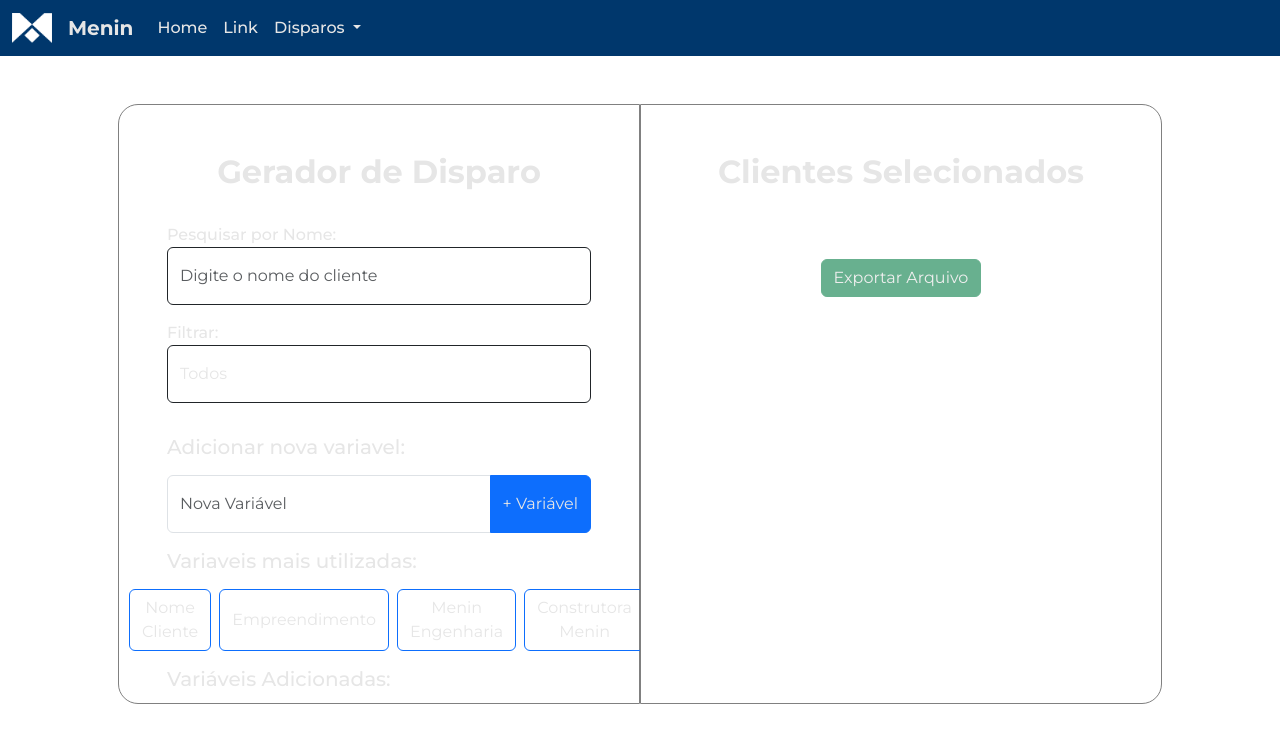
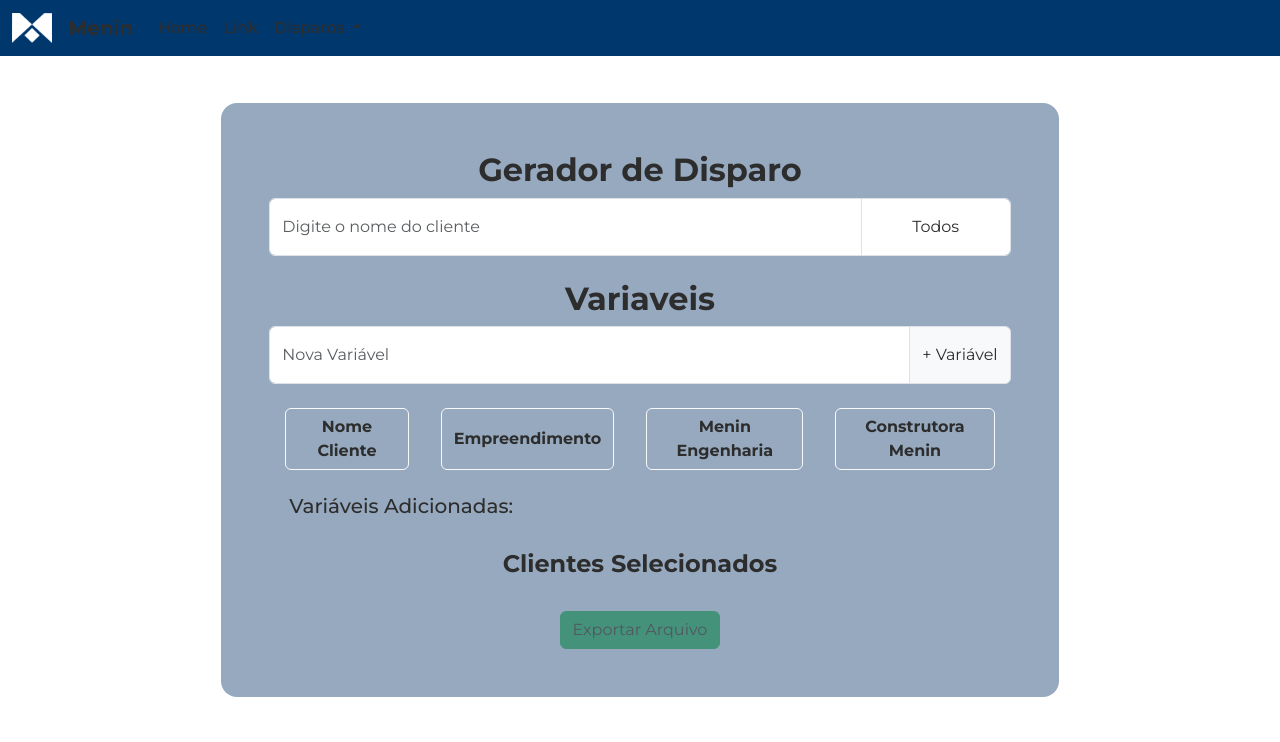
Before and after one commit to GustavoM4tias/Menin, a Vue app: page /tela1 in a window 1280 px wide. Shown: the top 742 px of the page. Built offline with nearby package versions, Linux system fonts and the light colour scheme.

Commit message:
continua feio

```diff
--- a/src/assets/styles/styles.css
+++ b/src/assets/styles/styles.css
@@ -7,5 +7,5 @@ https://www.figma.com/design/3RmLkkDM5Rj3lkcxlZE6aI/Untitled?node-id=0-1&t=GY8Uu
 * {
     font-family: "Montserrat", sans-serif;
     font-weight: 500;
-    color: rgb(230, 230, 230)!important;
+    color: rgb(45, 45, 45)!important;
 }
--- a/src/components/Header.vue
+++ b/src/components/Header.vue
@@ -4,7 +4,7 @@
 
 <template>
 
-<nav class="navbar navbar-expand-lg">
+<nav class="navbar z-3 navbar-expand-lg">
   <div class="container-fluid">
     <img src="../assets/img/menin.png" alt="" width="40">
     <a class="fw-bolder mx-3 navbar-brand">Menin</a>
@@ -40,6 +40,10 @@
 
 .navbar {
   background-color: var(--color-blue-1);
+  width: 100%;
+  position: fixed;
+  top: 0;
+
 }
 
 .dropdown-menu {
--- a/src/views/tela1.vue
+++ b/src/views/tela1.vue
@@ -1,18 +1,23 @@
 <template>
-  <div class="container-fluid d-flex flex-column justify-content-center align-items-center flex-column">
-
-    <div class="container p-5 d-flex">
-      <div class="card-1 col-lg-6 col-12 p-5 m-auto">
-        <h1 class="text-center fs-2 fw-bold">Gerador de Disparo</h1>
-
-        <div class="inputs py-3">
-          <label class="mt-2">Pesquisar por Nome:</label>
-          <input class="form-control py-3 border-dark" type="text" v-model="search" @input="updateSearchResults"
-            placeholder="Digite o nome do cliente">
-
-          <div class="position-relative bg-primary">
+    <div class="container-fluid d-flex vh-100">
+      <div class="card-1 col-lg-8 col-12 p-5 m-auto d-flex flex-column justify-content-center rounded-4">
+        <div class="inputs">
+          <h1 class="text-center fs-2 fw-bold">Gerador de Disparo</h1>
+          <div class="input-group">
+            <input class="form-control py-3" type="text" v-model="search" @input="updateSearchResults"
+              placeholder="Digite o nome do cliente">
+            <div class="filtro">
+              <select v-model="selectedEmpreendimento" @change="updateSearchResults"
+                class="form-control rounded-start-0 select-scroll py-3">
+                <option value="">Todos</option>
+                <option v-for="empreendimento in empreendimentos" :key="empreendimento" :value="empreendimento">{{
+                  empreendimento }}</option>
+              </select>
+            </div>
+          </div>
+          <div class="position-relative mt-0 bg-primary">
             <ul class="resultados list-group z-3 w-100 position-absolute"
-              style="max-height: 30vh !important; overflow-y: auto;"
+              style="max-height: 30vh !important; color: white; overflow-y: auto;"
               v-show="showSearchResults && searchResults.length > 0">
               <li class="list-group-item z-3 w-100 d-flex justify-content-between"
                 v-for="(cliente, index) in searchResults" :key="index" @click="adicionarCliente(cliente)">
@@ -20,39 +25,27 @@
               </li>
             </ul>
           </div>
-
-          <label class="mt-3">Filtrar:</label>
-          <select v-model="selectedEmpreendimento" @change="updateSearchResults"
-            class="form-control py-3 border-dark select-scroll">
-            <option value="">Todos</option>
-            <option v-for="empreendimento in empreendimentos" :key="empreendimento" :value="empreendimento">{{
-              empreendimento }}</option>
-          </select>
         </div>
-
-
-        <div class="col-12">
-          <h5 class="my-3">Adicionar nova variavel:</h5>
+        <div class="col-12 my-4">
+          <h1 class="text-center fs-2 fw-bold">Variaveis</h1>
           <div class="input-group">
             <input type="text" class="form-control py-3" v-model="novaVariavel" placeholder="Nova Variável">
-            <button class="btn btn-primary" @click="adicionarNovaVariavel">+ Variável</button>
+            <button class="btn btn-light border" @click="adicionarNovaVariavel">+ Variável</button>
+          </div>
+          <div class="col-12 d-flex justify-content-center mt-4">
+            <button class="btn btn-outline-light fw-bold mx-lg-3 mx-1" @click="adicionarVariavel('Nome Cliente')">Nome
+              Cliente</button>
+            <button class="btn btn-outline-light fw-bold mx-lg-3 mx-1"
+              @click="adicionarVariavel('Empreendimento')">Empreendimento</button>
+            <button class="btn btn-outline-light fw-bold mx-lg-3 mx-1" @click="adicionarVariavel('Menin Engenharia')">Menin
+              Engenharia</button>
+            <button class="btn btn-outline-light fw-bold mx-lg-3 mx-1"
+              @click="adicionarVariavel('Construtora Menin')">Construtora
+              Menin</button>
           </div>
         </div>
-
-        <h5 class="my-3">Variaveis mais utilizadas:</h5>
-        <div class="my-1 mx-2 col-12 d-flex justify-content-center">
-          <button class="btn btn-outline-primary mx-1" @click="adicionarVariavel('Nome Cliente')">Nome
-            Cliente</button>
-          <button class="btn btn-outline-primary mx-1"
-            @click="adicionarVariavel('Empreendimento')">Empreendimento</button>
-          <button class="btn btn-outline-primary mx-1" @click="adicionarVariavel('Menin Engenharia')">Menin
-            Engenharia</button>
-          <button class="btn btn-outline-primary mx-1" @click="adicionarVariavel('Construtora Menin')">Construtora
-            Menin</button>
-        </div>
-
-        <h5 class="my-3">Variáveis Adicionadas:</h5>
-        <div class="row mx-1">
+        <div class="row mx-2 mb-3">
+          <h5 class="mb-3">Variáveis Adicionadas:</h5>
           <div class="bg-secondary rounded-pill col-auto d-flex m-1" v-for="(variavel, index) in variaveis"
             :key="index">
             <p class="m-auto text-light px-1" style="font-size: 16px;">{{ variavel }}</p>
@@ -60,42 +53,42 @@
                 style="font-size: 20px;"></i></button>
           </div>
         </div>
-      </div>
-
-      <div class="card-2 col-lg-6 col-12 p-5 m-auto">
-        <h4 class="text-center fw-bold fs-2 mb-5">Clientes Selecionados</h4>
-        <div class="mb-3 clientes-container" style="max-height: 75%; overflow-y: auto; overflow-x: hidden;">
+        <h4 class="text-center fw-bold mb-2">Clientes Selecionados</h4>
+        <div class="mb-3 clientes-container" style="max-height: 230px; overflow-y: auto; overflow-x: hidden;">
           <div class="row" v-for="(cliente, index) in clientesSelecionados" :key="index">
             <div class="col-12">
               <div class="card m-1">
                 <div class="d-flex flex-row align-items-center justify-content-between p-2">
-                  <h5 class="card-title my-auto mx-0">{{ cliente.fullName }}</h5>
-                  <p class="card-text my-auto">{{ cliente.phoneNumber }} <i class="bi bi-whatsapp"></i></p>
-                  <p class="card-text my-auto">{{ cliente.empreendimento }} <i class="bi bi-building"></i></p>
-                  <button class="btn btn-danger" @click="removerCliente(index)">Remover</button>
+                  <p class="card-title my-auto mx-0">{{ cliente.fullName }}</p>
+                  <p class="card-text my-auto"><i class="bi bi-whatsapp"></i> {{ cliente.phoneNumber }}</p>
+                  <p class="card-text my-auto"><i class="bi bi-building"></i> {{ cliente.empreendimento }}</p>
+                  <button class="btn btn-danger p-1" @click="removerCliente(index)">Remover</button>
                 </div>
               </div>
             </div>
           </div>
         </div>
-
         <div class="text-center">
-          <button class="btn btn-success my-1" @click="exportarCSV"
-            :disabled="clientesSelecionados.length === 0">Exportar Arquivo</button>
-
+          <button class="btn btn-success mt-2" @click="exportarCSV"
+            :disabled="clientesSelecionados.length === 0">Exportar
+            Arquivo</button>
         </div>
       </div>
-
-
-
     </div>
-
-  </div>
 
 
 </template>
 
 <style scoped>
+
+option {
+  text-align: center;
+}
+
+.filtro {
+  width: 150px;
+}
+
 /* Estilo do Scroll da lista de Clientes */
 .resultados::-webkit-scrollbar,
 .clientes-container::-webkit-scrollbar {
@@ -113,19 +106,8 @@
   background: #afafaf;
 }
 
-.card-1,
-.card-2 {
-  background-color: white;
-  height: 75vh;
-  border: 1px solid gray;
-}
-
 .card-1 {
-  border-radius: 20px 0 0 20px;
-}
-
-.card-2 {
-  border-radius: 0 20px 20px 0;
+  background-color: var(--color-lightblue-4);
 }
 
 
@@ -135,11 +117,7 @@
   }
 
   .card-1 {
-    border-radius: 20px 20px 0 0;
-  }
-
-  .card-2 {
-    border-radius: 0 0 20px 20px;
+    border-radius: 10px 10px 0 0;
   }
 }
 </style>
```
